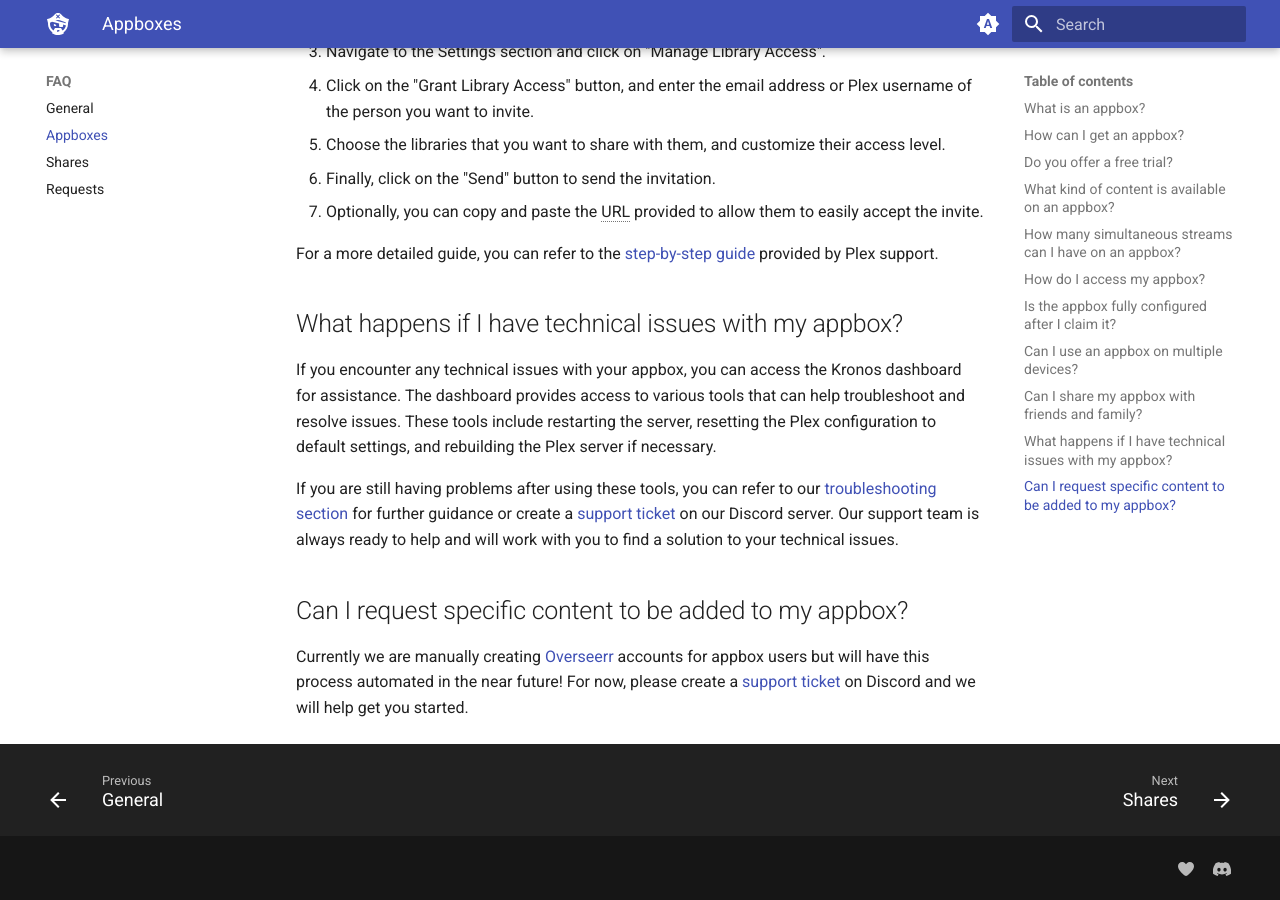
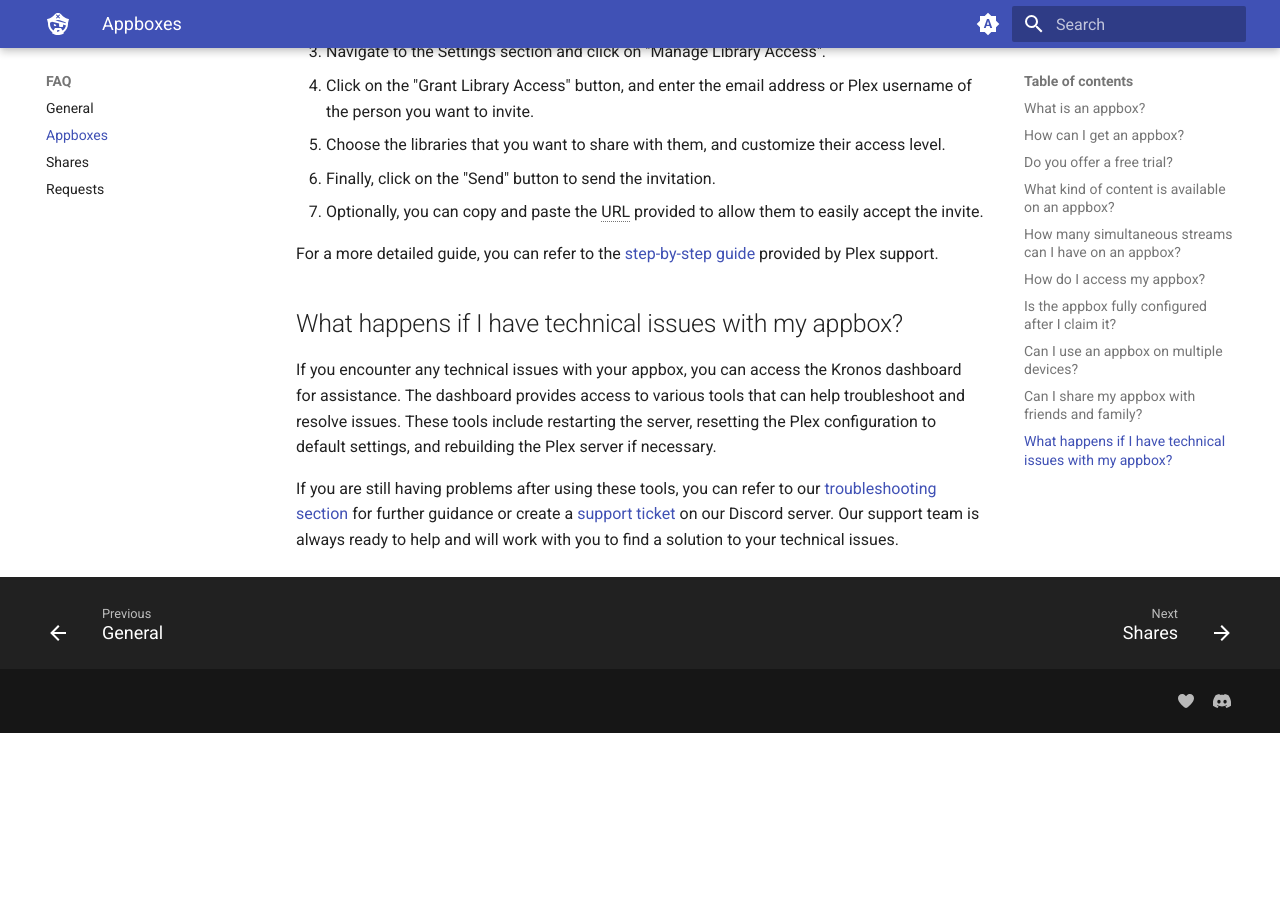
Before and after one commit to neomedia6989/docs-2, an MkDocs documentation site: the page built from docs/faq/appboxes.md, in a window 1280 px wide and 900 px high, scrolled down 2303 px. Built offline with MkDocs 1.6.1 and Material for MkDocs 9.7.7, drawn with Linux system fonts in a browser that asks for light colours; after the commit the page ends 3036 px from its top, so only the background shows below that.

Commit message:
Update appboxes.md

```diff
--- a/docs/faq/appboxes.md
+++ b/docs/faq/appboxes.md
@@ -61,7 +61,3 @@
 If you encounter any technical issues with your appbox, you can access the Kronos dashboard for assistance. The dashboard provides access to various tools that can help troubleshoot and resolve issues. These tools include restarting the server, resetting the Plex configuration to default settings, and rebuilding the Plex server if necessary.
 
 If you are still having problems after using these tools, you can refer to our [troubleshooting section](#) for further guidance or create a [support ticket](https://discord.com/channels/532304048200744982/921503213432242196) on our Discord server. Our support team is always ready to help and will work with you to find a solution to your technical issues.
-
-## Can I request specific content to be added to my appbox?
-
-Currently we are manually creating [Overseerr](https://overseerr.blackbeard.media) accounts for appbox users but will have this process automated in the near future! For now, please create a [support ticket](https://discord.com/channels/532304048200744982/921503213432242196) on Discord and we will help get you started.
```
